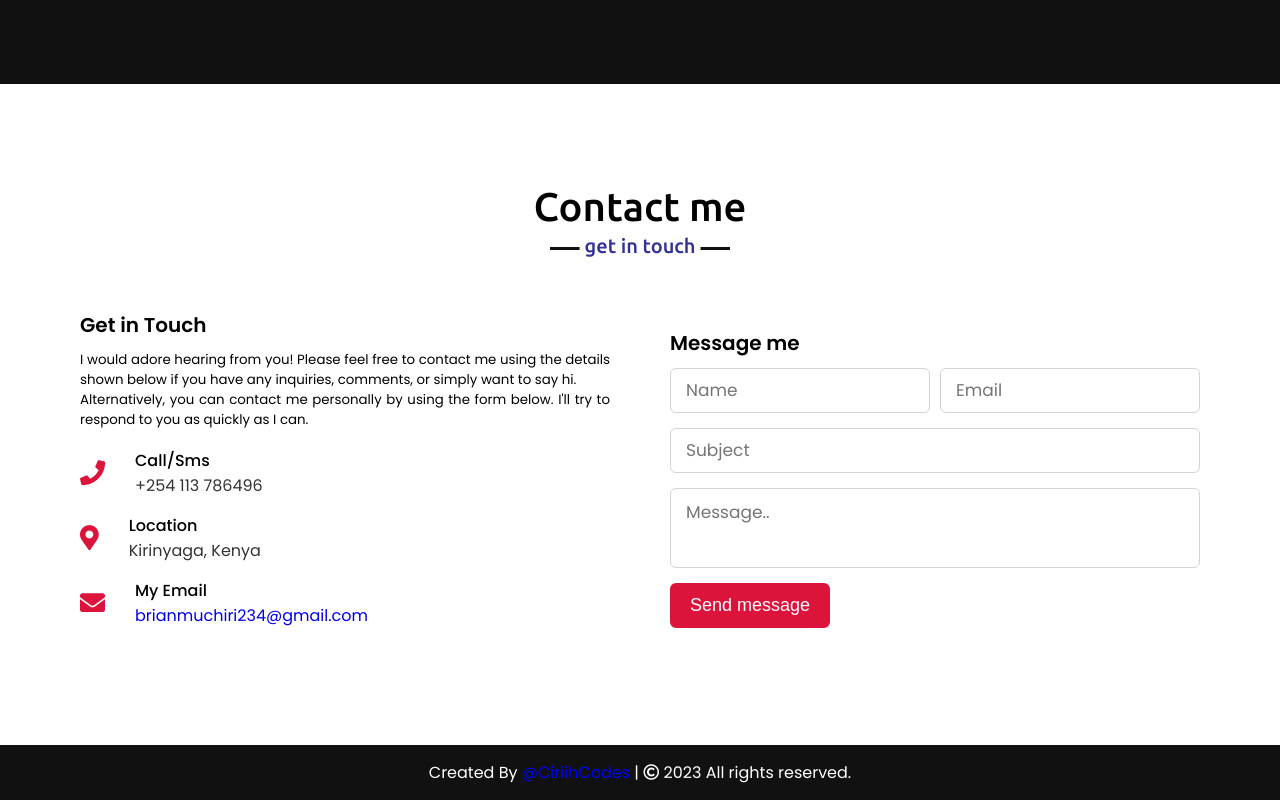
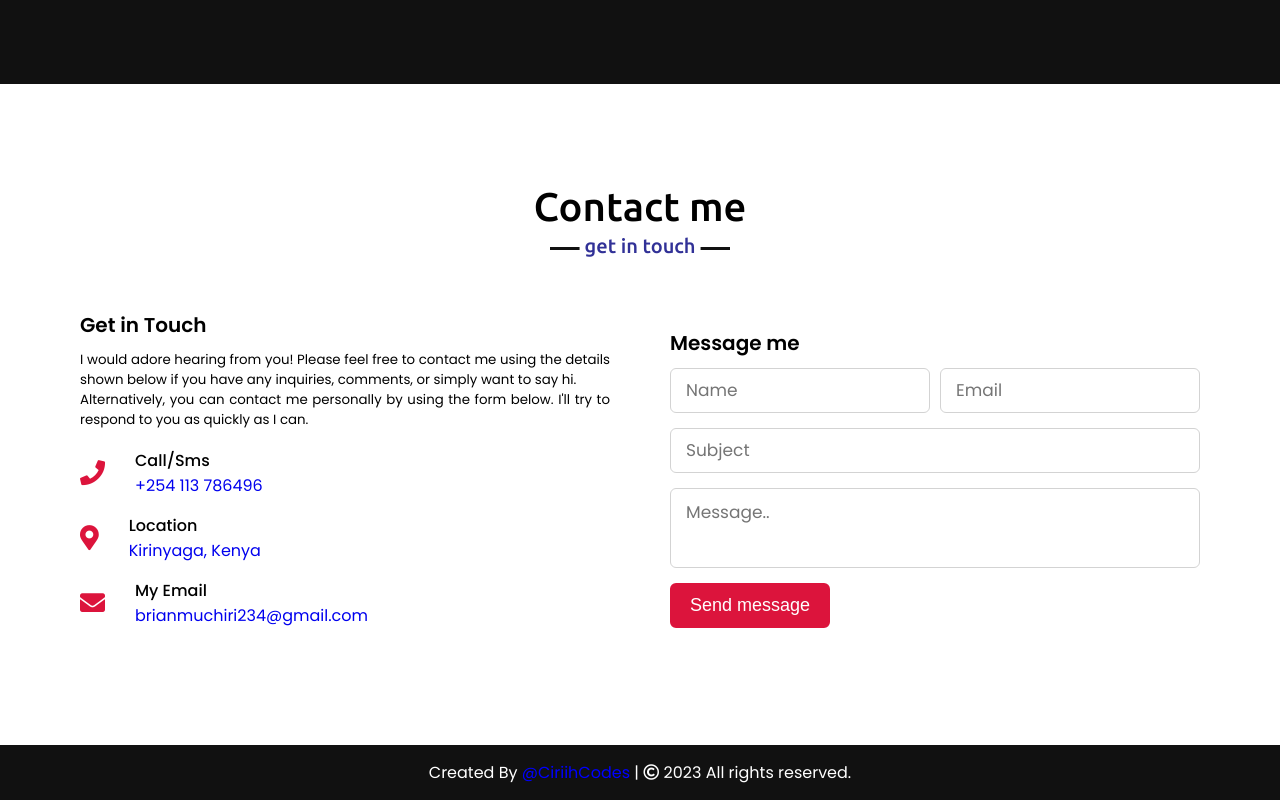
Before and after one commit to Ciriih/BrianMuchiri, a plain HTML site: page index.html in a window 1280 px wide. Shown: the part 3035-3835 px from the top of the page. Drawn offline with nearby package versions, Linux system fonts and the light colour scheme; a script that the page names is missing.

Commit message:
Add files via upload

```diff
--- a/index.html
+++ b/index.html
@@ -222,14 +222,18 @@
                             <i class="fas fa-phone"></i>
                             <div class="info">
                                 <div class="head">Call/Sms</div>
-                                <div class="sub-title">+254 113 786496</div>
+                                <div class="sub-title">
+                                    <a href="tel:+254113786496">+254 113 786496</a>
+                                </div>
                             </div>
                         </div>
                         <div class="row">
                             <i class="fas fa-map-marker-alt"></i>
                             <div class="info">
                                 <div class="head">Location</div>
-                                <div class="sub-title">Kirinyaga, Kenya</div>
+                                <div class="sub-title">
+                                    <a href="maps:?q=-0.49043, 37.39893">Kirinyaga, Kenya</a>
+                                </div>
                             </div>
                         </div>
                         <div class="row">
```
